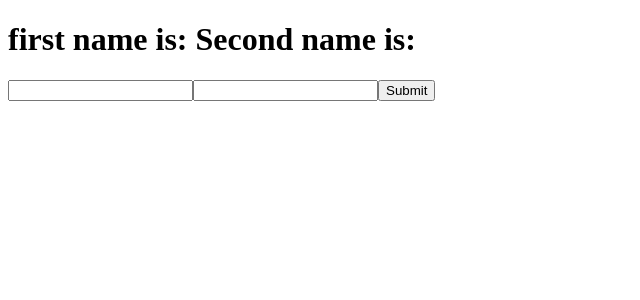
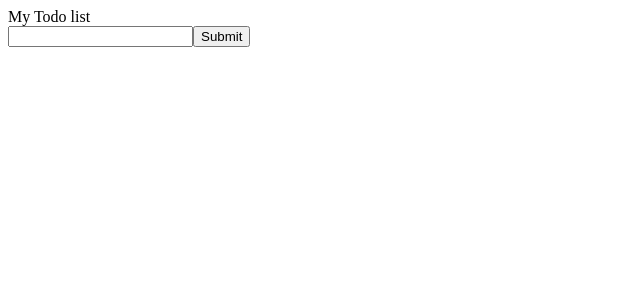
Before and after one commit to dydko1/ReactFullCourseeFromYoutube, a React (Vite) app: page / in a window 1280 px wide. Shown: the top 300 px of the page, without its empty margins (0-640 px from the left). Built offline with nearby package versions, Linux system fonts and the light colour scheme.

Commit message:
lesson30 -45

```diff
--- a/src/App.jsx
+++ b/src/App.jsx
@@ -1,10 +1,13 @@
-import Form25 from "./components/old_/lesson25/Form25";
+import Header from "./components/old_/lesson30todolist/Header"
+import Todo from "./components/old_/lesson30todolist/ToDo"
+
 
 function App() {
 
   return (
     <div className="App">
-      <Form25 />
+      <Header />
+      <Todo />
     </div>
   )
 }
--- /dev/null
+++ b/src/components/old_/lesson30todolist/Form.jsx
@@ -0,0 +1,28 @@
+import { useState } from "react"
+import ToDoItem from "./TodoItem";
+
+export default function Form() {
+    const [todo, setTodo] = useState("");
+    const [todos, setTodos] = useState([]);
+
+    const handleTodoChange = (e) => {
+        setTodo(e.target.value);
+    }
+
+    const handleSubmit = (e) => {
+        e.preventDefault();
+        setTodos([...todos, todo]);
+        setTodo("");
+        console.log(todos);
+    }
+
+    return (
+        <div>
+            <form onSubmit={handleSubmit}>
+                <input onChange={handleTodoChange} type="text" value={todo} />
+                <button type="submit">Submit</button>
+            </form>
+            {todos.map((item, index) => (<ToDoItem key={index} todo={item} todos={todos} setTodos={setTodos} />))}
+        </div>
+    )
+}
--- /dev/null
+++ b/src/components/old_/lesson30todolist/Header.jsx
@@ -0,0 +1,5 @@
+export default function Header() {
+    return (
+        <div>My Todo list</div>
+    );
+}
--- /dev/null
+++ b/src/components/old_/lesson30todolist/Todo.jsx
@@ -0,0 +1,21 @@
+import { useState } from "react"
+import Form from "./Form";
+import ToDoList from "./TodoList";
+
+export default function Todo() {
+
+    const [todos, setTodos] = useState([]);
+
+    // const handleSubmit = (e) => {
+    //     e.preventDefault();
+    //     setTodos([...todos, todo]);;
+    //     console.log(todos);
+    // }
+
+    return (
+        <div>
+            <Form todos={todos} setTodos={setTodos} />
+            <ToDoList todos={todos} setTodos={setTodos} />
+        </div>
+    )
+}
--- /dev/null
+++ b/src/components/old_/lesson30todolist/TodoItem.jsx
@@ -0,0 +1,24 @@
+import PropTypes from 'prop-types';
+
+export default function ToDoItem({ todo, todos, setTodos }) {
+
+    const handleDelete = (n) => {
+        console.log("Delete button", n);
+        setTodos(todos.filter((t) => t !== n));
+    }
+
+    return (
+        <div>
+            <div>TodoItem: {todo}</div>
+            <span>
+                <button onClick={() => handleDelete(todo)}>Delete</button>
+            </span>
+        </div>
+    )
+}
+
+ToDoItem.propTypes = {
+    todo: PropTypes.string.isRequired,// or PropTypes.any.isRequired if todo can be any type
+    todos: PropTypes.array.isRequired,
+    setTodos: PropTypes.func.isRequired
+}
--- /dev/null
+++ b/src/components/old_/lesson30todolist/TodoList.jsx
@@ -0,0 +1,15 @@
+import PropTypes from 'prop-types';
+import ToDoItem from "./TodoItem";
+
+export default function ToDoList({ todos, setTodos }) {
+    return (
+        <div>
+            {todos.map((item, index) => (<ToDoItem key={index} todo={item} todos={todos} setTodos={setTodos} />))}
+        </div>
+    );
+}
+
+ToDoList.propTypes = {
+    todos: PropTypes.arrayOf(PropTypes.object).isRequired,
+    setTodos: PropTypes.func.isRequired
+};
```
Also changed, not shown: src/components/old_/lesson30todolist/blabla/InlineComponent.jsx (added, +9 -0 lines), src/css/style.module.css (added, +11 -0 lines).
